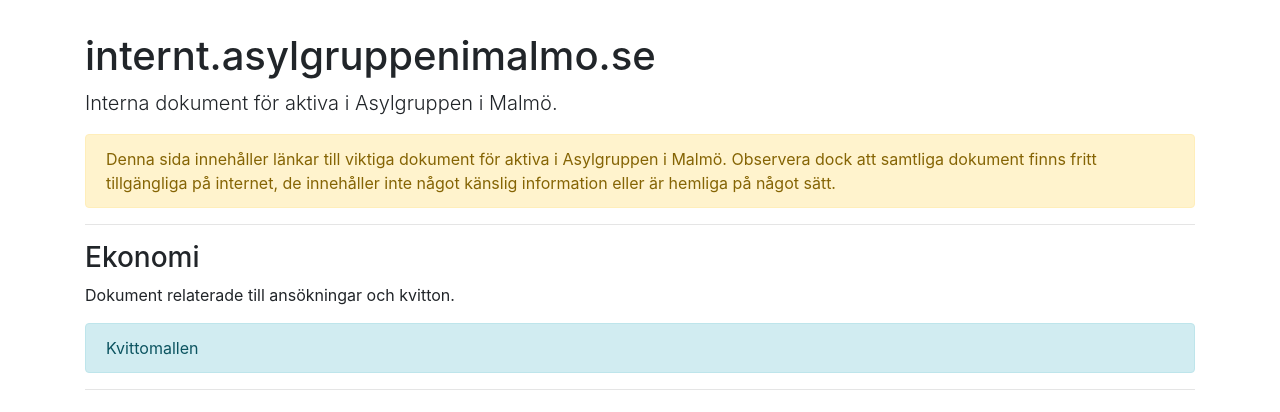
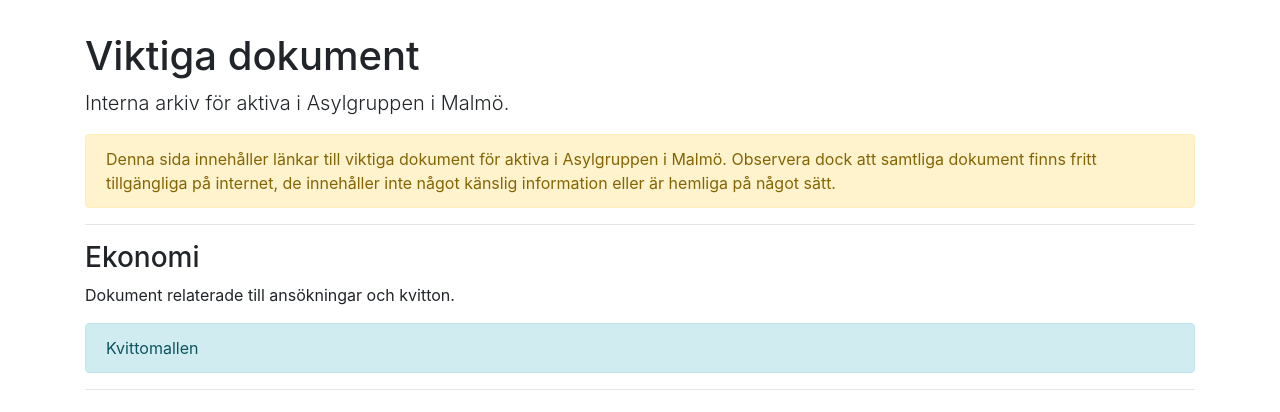
Before and after one commit to asylgrp/internt.asylgruppenimalmo.se, a plain HTML site: page index.html in a window 1280 px wide. Drawn offline with Linux system fonts and the light colour scheme.

Commit message:
Update index.html

```diff
--- a/index.html
+++ b/index.html
@@ -7,7 +7,7 @@
     <meta name="author" content="Asylgruppen i Malmö">
     <link rel="icon" href="favicon.png">
 
-    <title>internt.asylgruppenimalmo.se</title>
+    <title>ASYLGRP</title>
 
     <link href="bootstrap.min.css" rel="stylesheet">
 
@@ -24,8 +24,8 @@
 
   <body>
     <div class="container">
-      <h1>internt.asylgruppenimalmo.se</h1>
-      <p class="lead">Interna dokument för aktiva i Asylgruppen i Malmö.</p>
+      <h1>Viktiga dokument</h1>
+      <p class="lead">Interna arkiv för aktiva i Asylgruppen i Malmö.</p>
 
       <div class="alert alert-warning">
         Denna sida innehåller länkar till viktiga dokument för aktiva i Asylgruppen i Malmö.
```
